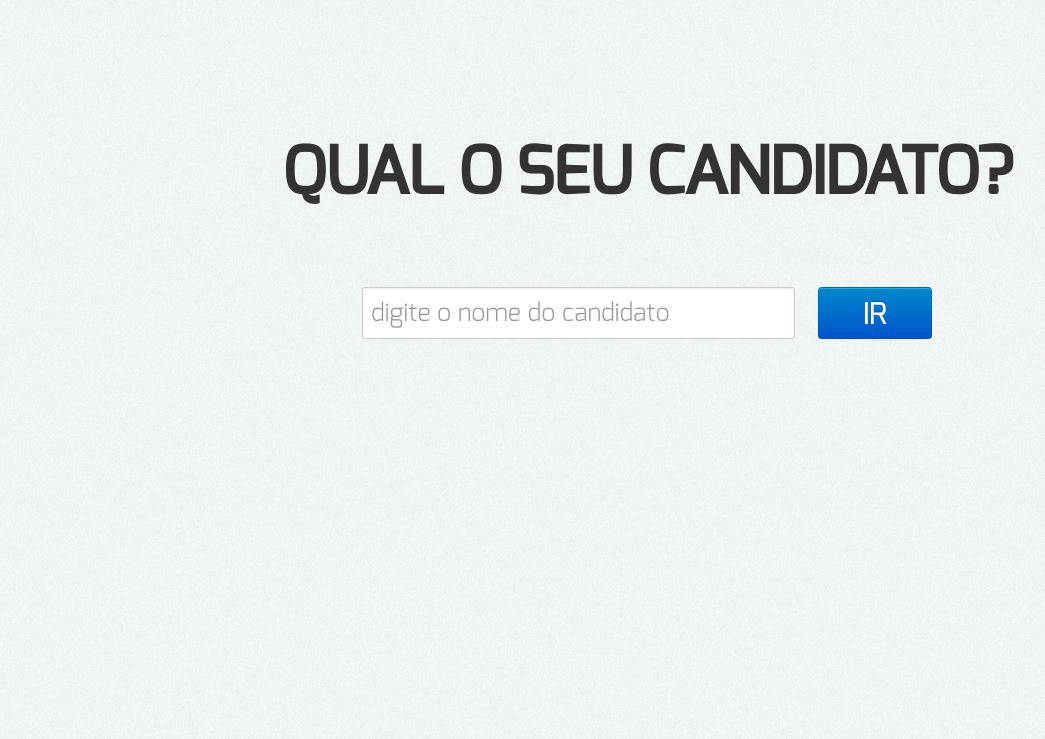
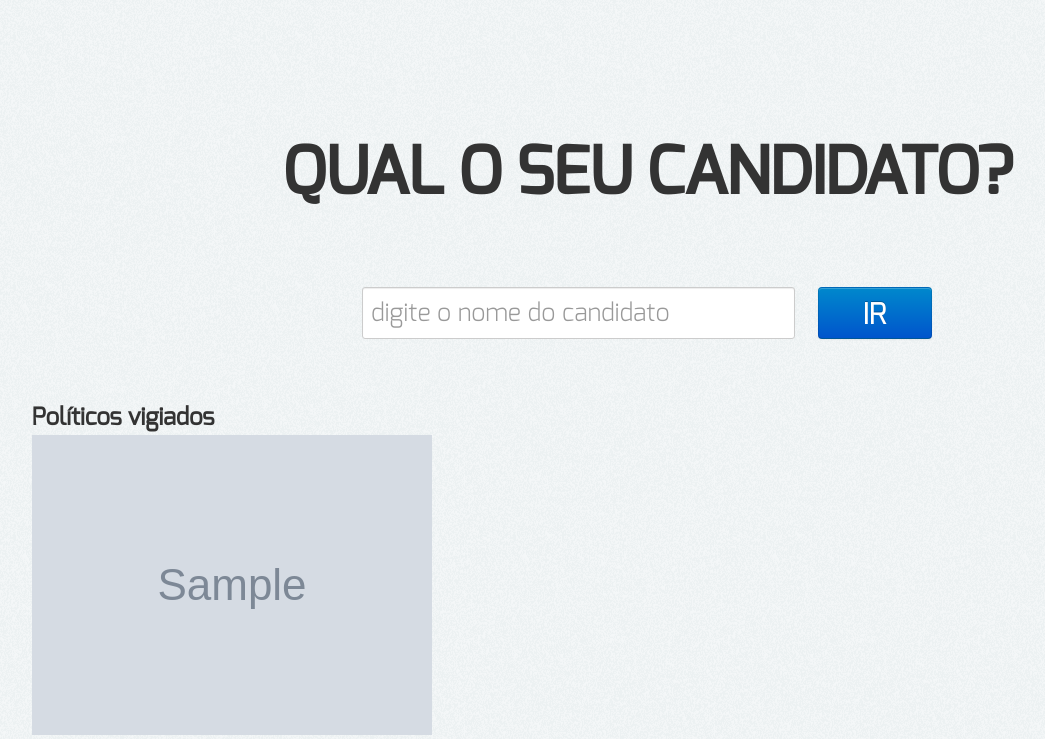
Before and after one commit to marcelnicolay/votolegal, a Django app: template voto_legal/voto_legal/templates/dashboard.html in a window 1280 px wide. Shown: the part 61-800 px from the top of the page, without its empty margins (23-1068 px from the left). Run offline with Django 3.2, Linux system fonts and the light colour scheme; the template is opened without the code that fills it: most values are stand-ins (such as "Sample title", 1, 10 or a date in 2020); grey boxes marked "Sample" are stand-in pictures.

Commit message:
Politicos vigiados (WIP)

```diff
--- a/voto_legal/voto_legal/templates/dashboard.html
+++ b/voto_legal/voto_legal/templates/dashboard.html
@@ -15,5 +15,18 @@
             </form>
         </section>
     </div>
+     <div class="row-fluid">
+        <section class="span6">
+            <h2>Políticos vigiados</h2>
+
+            {% for politico in politicos %}
+            <div id="politico-{{ politico.id }}">
+                <img src="{{ politico.imagem }}" alt="{{ politico.apelido }}" align="left">
+            </div>
+            {% endfor %}
+        </section>
+        <section class="span6">
+        </section>
+    </div>
 </section>
 {% endblock %}
```
Also changed, not shown: voto_legal/voto_legal/views.py (+13 -1 lines), voto_legal/voto_legal/migrations/0014_auto__add_acompanhamento__add_politicocategoriaprojeto__chg_field_doad.py (added).
